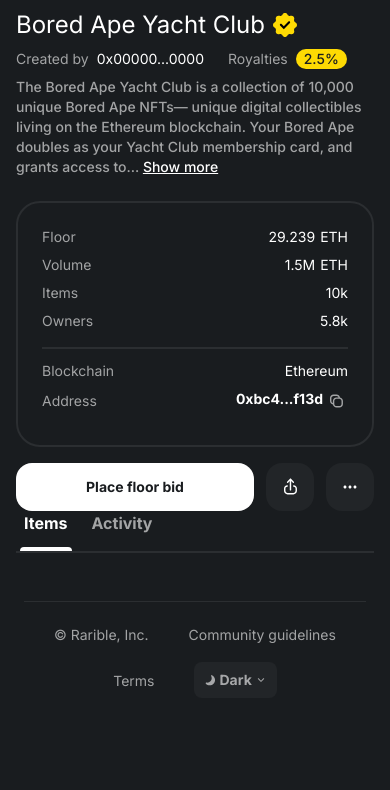
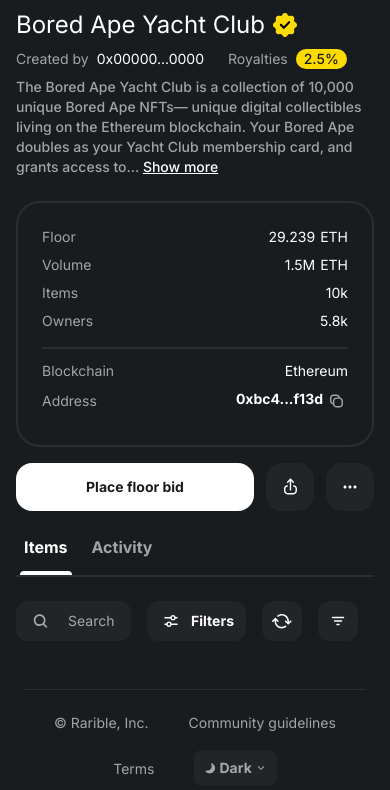
Before and after one commit to FARZINzx/Rarible-Tempate, a website: page src/page.html in a window 390 px wide. Shown: the part 287-1077 px from the top of the page. Before the commit the page ends 989 px from the top, so only its background shows below. Drawn offline with Linux system fonts and the light colour scheme.

Commit message:
set up and finishing filter part

```diff
--- a/src/page.html
+++ b/src/page.html
@@ -351,11 +351,40 @@
           </div>
         </div>
       </section>
-      <section class="section-filter">
+      <section class="section-filter flex flex-col">
         <!--section-nav-->
-        <div class="flex items-center w-full border-b-2 border-b-border-color font-semibold pb-4">
+        <div class="flex items-center w-full border-b-2 border-b-border-color font-semibold py-4 my-2">
           <div class="mr-4 pl-2 text-white relative before:content-[''] before:w-full before:absolute before:bg-white before:h-1 before:-bottom-4 before:left-1 before:rounded-t-md cursor-pointer ">Items</div>
           <div class="pl-2 text-span-color2 hover:text-white duration-100 cursor-pointer">Activity</div>
+        </div>
+        <!--section filter-->
+        <div class="flex w-full gap-4 mt-4">
+          <div class="hidden"></div>
+          <div class="hidden"></div>
+          <div class="hidden"></div>
+          <div class="flex bg-a-back items-center  relative rounded-xl min-h-40 py-2 px-3 text-sm flex-1">
+            <input type="text" class="bg-transparent ml-10 w-full outline-none placeholder:text-span-color2 " placeholder="Search by NFTs"/>
+            <div class="absolute">
+              <svg viewBox="0 0 25 24" fill="none" width="24" height="24" xlmns="http://www.w3.org/2000/svg" class="text-span-color2"><path fill-rule="evenodd" clip-rule="evenodd" d="M7.74658 11.125C7.74658 8.70875 9.70534 6.75 12.1216 6.75C14.5378 6.75 16.4966 8.70875 16.4966 11.125C16.4966 13.5412 14.5378 15.5 12.1216 15.5C9.70534 15.5 7.74658 13.5412 7.74658 11.125ZM12.1216 5C8.73884 5 5.99658 7.74226 5.99658 11.125C5.99658 14.5077 8.73884 17.25 12.1216 17.25C13.5005 17.25 14.773 16.7943 15.7967 16.0253C15.8212 16.0579 15.8482 16.0891 15.8779 16.1187L18.5029 18.7437C18.8446 19.0854 19.3986 19.0854 19.7403 18.7437C20.082 18.402 20.082 17.848 19.7403 17.5063L17.1153 14.8813C17.0857 14.8516 17.0545 14.8246 17.0219 14.8001C17.7909 13.7764 18.2466 12.5039 18.2466 11.125C18.2466 7.74226 15.5043 5 12.1216 5Z" fill="currentColor"></path></svg>
+            </div>
+          </div>
+          <div class="flex items-center justify-center text-white text-sm bg-a-back hover:bg-a-back-hover rounded-xl min-h-40 py-2 px-3">
+            <div class="mr-2">
+              <svg viewBox="0 0 24 24" fill="none" width="24" height="24" xlmns="http://www.w3.org/2000/svg" class="sc-gueYoa diZvQV sc-cCYyox bKLviX sc-cCYyox bKLviX"><path fill-rule="evenodd" clip-rule="evenodd" d="M14 7.5C13.3096 7.5 12.75 8.05964 12.75 8.75C12.75 9.44036 13.3096 10 14 10C14.6904 10 15.25 9.44036 15.25 8.75C15.25 8.05964 14.6904 7.5 14 7.5ZM11.3535 8C11.68 6.84575 12.7412 6 14 6C15.2588 6 16.32 6.84575 16.6465 8H18C18.4142 8 18.75 8.33579 18.75 8.75C18.75 9.16421 18.4142 9.5 18 9.5H16.6465C16.32 10.6543 15.2588 11.5 14 11.5C12.7412 11.5 11.68 10.6543 11.3535 9.5H6C5.58579 9.5 5.25 9.16421 5.25 8.75C5.25 8.33579 5.58579 8 6 8H11.3535ZM10 14C9.30964 14 8.75 14.5596 8.75 15.25C8.75 15.9404 9.30964 16.5 10 16.5C10.6904 16.5 11.25 15.9404 11.25 15.25C11.25 14.5596 10.6904 14 10 14ZM7.35352 14.5C7.67998 13.3457 8.74122 12.5 10 12.5C11.2588 12.5 12.32 13.3457 12.6465 14.5H18C18.4142 14.5 18.75 14.8358 18.75 15.25C18.75 15.6642 18.4142 16 18 16H12.6465C12.32 17.1543 11.2588 18 10 18C8.74122 18 7.67998 17.1543 7.35352 16H6C5.58579 16 5.25 15.6642 5.25 15.25C5.25 14.8358 5.58579 14.5 6 14.5H7.35352Z" fill="currentColor"></path></svg>
+            </div>
+            <div class="font-semibold">Filters</div>
+          </div>
+          <div class="flex items-center justify-center text-white text-sm bg-a-back hover:bg-a-back-hover rounded-xl min-h-40 py-2 px-3 w-10">
+            <button>
+              <svg viewBox="0 0 24 24" fill="none" width="24" height="24" xlmns="http://www.w3.org/2000/svg" class="sc-gueYoa ioMJjd"><path fill-rule="evenodd" clip-rule="evenodd" d="M17.4288 12.9093V12.2C17.4288 9.07564 14.896 6.54285 11.7717 6.54285C10.497 6.54285 9.32278 6.96351 8.37727 7.67389C8.03665 7.9298 7.55306 7.86114 7.29714 7.52051C7.04123 7.17989 7.1099 6.6963 7.45052 6.44039C8.65406 5.53614 10.1514 5 11.7717 5C15.7481 5 18.9716 8.22354 18.9716 12.2V12.9088L20.2259 11.6545C20.5272 11.3532 21.0156 11.3532 21.3169 11.6545C21.6181 11.9558 21.6181 12.4442 21.3169 12.7455L18.2 15.8624L15.0831 12.7455C14.7818 12.4442 14.7818 11.9558 15.0831 11.6545C15.3843 11.3532 15.8728 11.3532 16.174 11.6545L17.4288 12.9093ZM7.36879 12.7455L6.11427 11.491V12.2C6.11427 15.3244 8.64706 17.8572 11.7714 17.8572C13.0461 17.8572 14.2203 17.4365 15.1658 16.7261C15.5064 16.4702 15.99 16.5389 16.2459 16.8795C16.5018 17.2201 16.4332 17.7037 16.0925 17.9596C14.889 18.8639 13.3917 19.4 11.7714 19.4C7.79496 19.4 4.57142 16.1765 4.57142 12.2L4.57142 11.491L3.31691 12.7455C3.01565 13.0468 2.52721 13.0468 2.22595 12.7455C1.92468 12.4443 1.92468 11.9558 2.22595 11.6546L5.34285 8.53765L8.45975 11.6546C8.76101 11.9558 8.76101 12.4443 8.45975 12.7455C8.15849 13.0468 7.67005 13.0468 7.36879 12.7455Z" fill="currentColor"></path></svg>
+            </button>
+          </div>
+          <div class="flex items-center justify-center text-white text-sm bg-a-back hover:bg-a-back-hover rounded-xl min-h-40 py-2 px-3 w-10 sm:hidden">
+            <button>
+              <svg viewBox="0 0 24 24" fill="none" width="24" height="24" xlmns="http://www.w3.org/2000/svg" class="sc-gueYoa ioMJjd"><path fill-rule="evenodd" clip-rule="evenodd" d="M18.25 8.5C18.25 8.08579 17.9142 7.75 17.5 7.75H6.5C6.08579 7.75 5.75 8.08579 5.75 8.5C5.75 8.91421 6.08579 9.25 6.5 9.25H17.5C17.9142 9.25 18.25 8.91421 18.25 8.5ZM16.25 12C16.25 11.5858 15.9142 11.25 15.5 11.25H8.5C8.08579 11.25 7.75 11.5858 7.75 12C7.75 12.4142 8.08579 12.75 8.5 12.75H15.5C15.9142 12.75 16.25 12.4142 16.25 12ZM13 14.75C13.4142 14.75 13.75 15.0858 13.75 15.5C13.75 15.9142 13.4142 16.25 13 16.25H11C10.5858 16.25 10.25 15.9142 10.25 15.5C10.25 15.0858 10.5858 14.75 11 14.75H13Z" fill="currentColor"></path></svg>
+          </div>
+          <div class=""></div>
+
         </div>
       </section>
     </main>
```
Also changed, not shown: finilize/build/tailwind.css.
